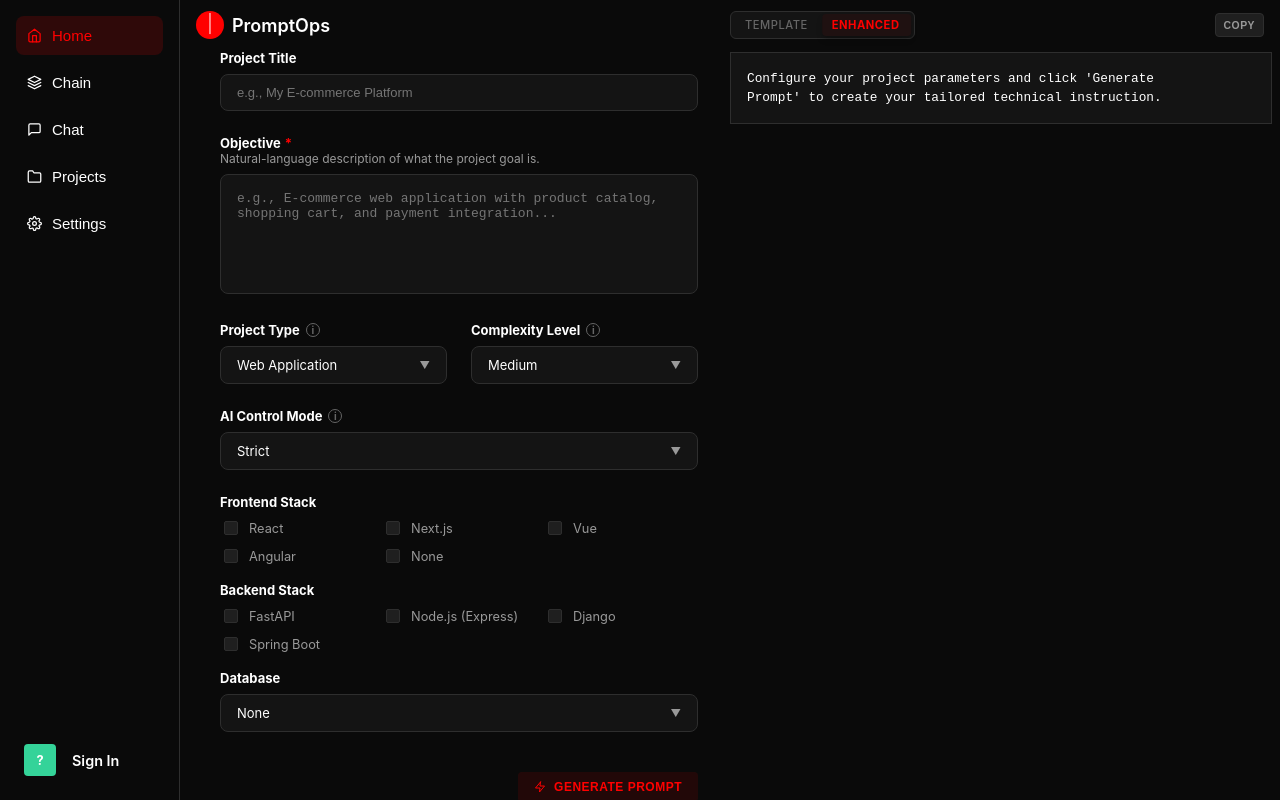
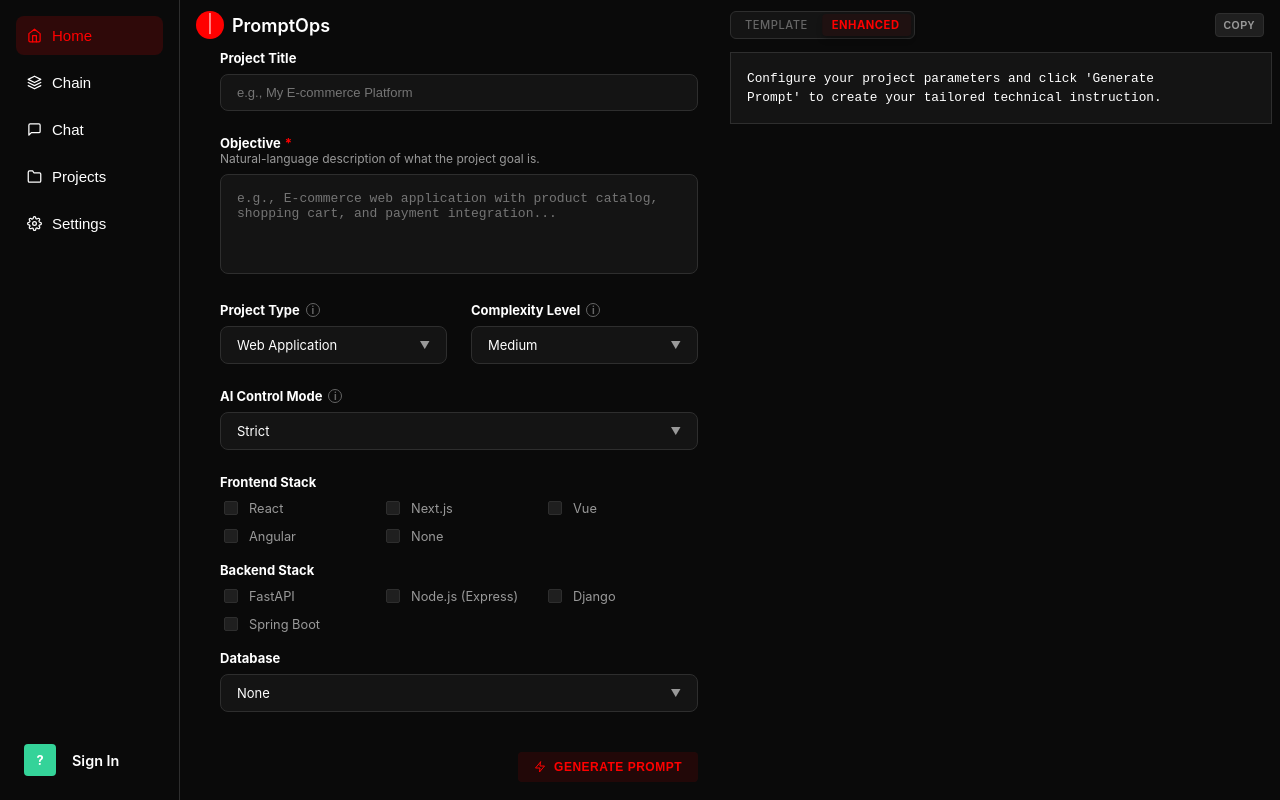
Before and after one commit to ketanjoshi2003/PromptOps, a React (Vite) app in the folder frontend/: page / in a window 1280 px wide. Built offline with nearby package versions, Linux system fonts and the light colour scheme.

Commit message:
objective size

```diff
--- a/frontend/src/components/ProjectForm/ProjectForm.module.css
+++ b/frontend/src/components/ProjectForm/ProjectForm.module.css
@@ -91,7 +91,7 @@
 
 .textarea {
     width: 100%;
-    min-height: 120px;
+    min-height: 100px;
     background-color: var(--color-bg-secondary);
     border: 1px solid var(--color-border);
     border-radius: var(--radius-md);
```
